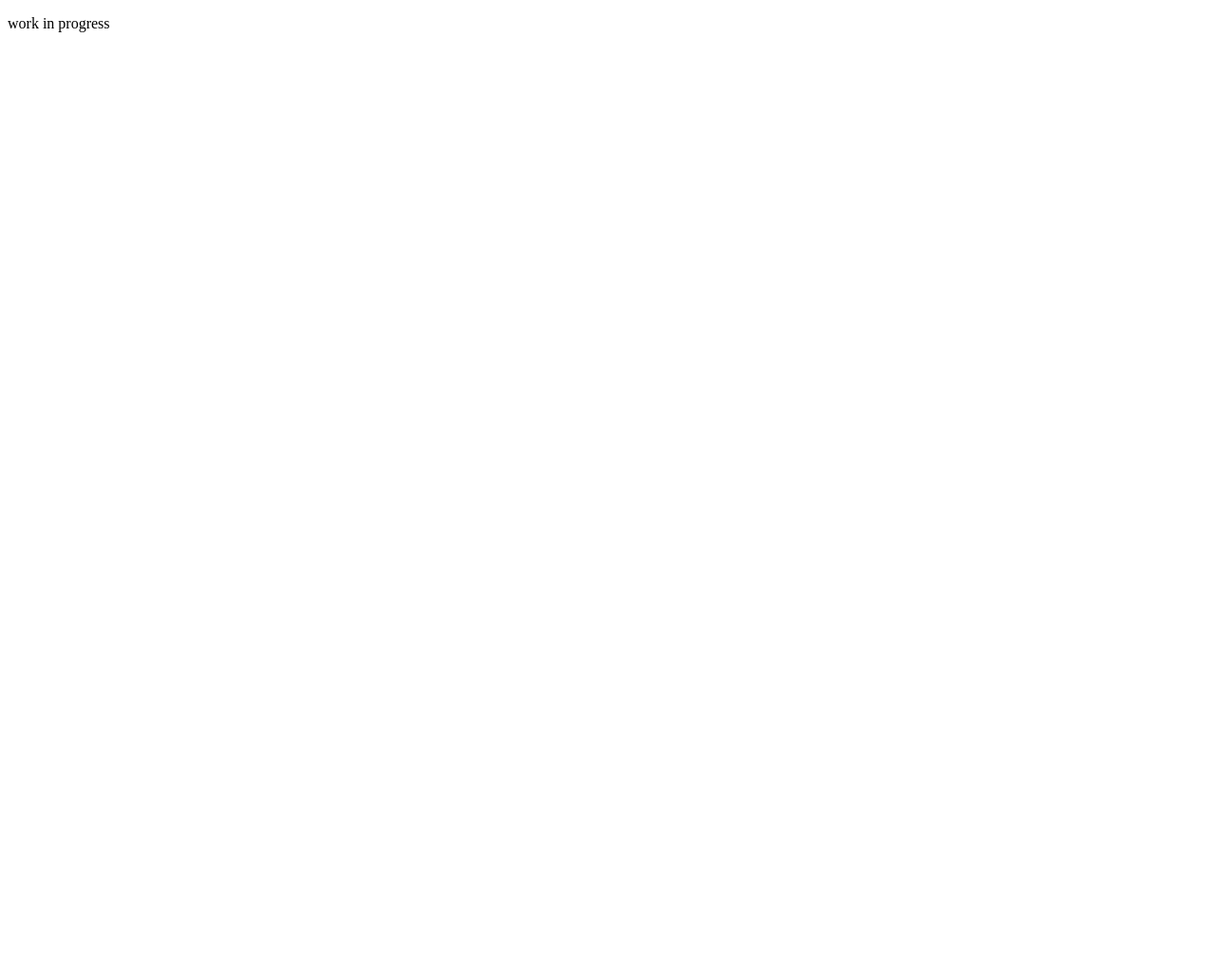
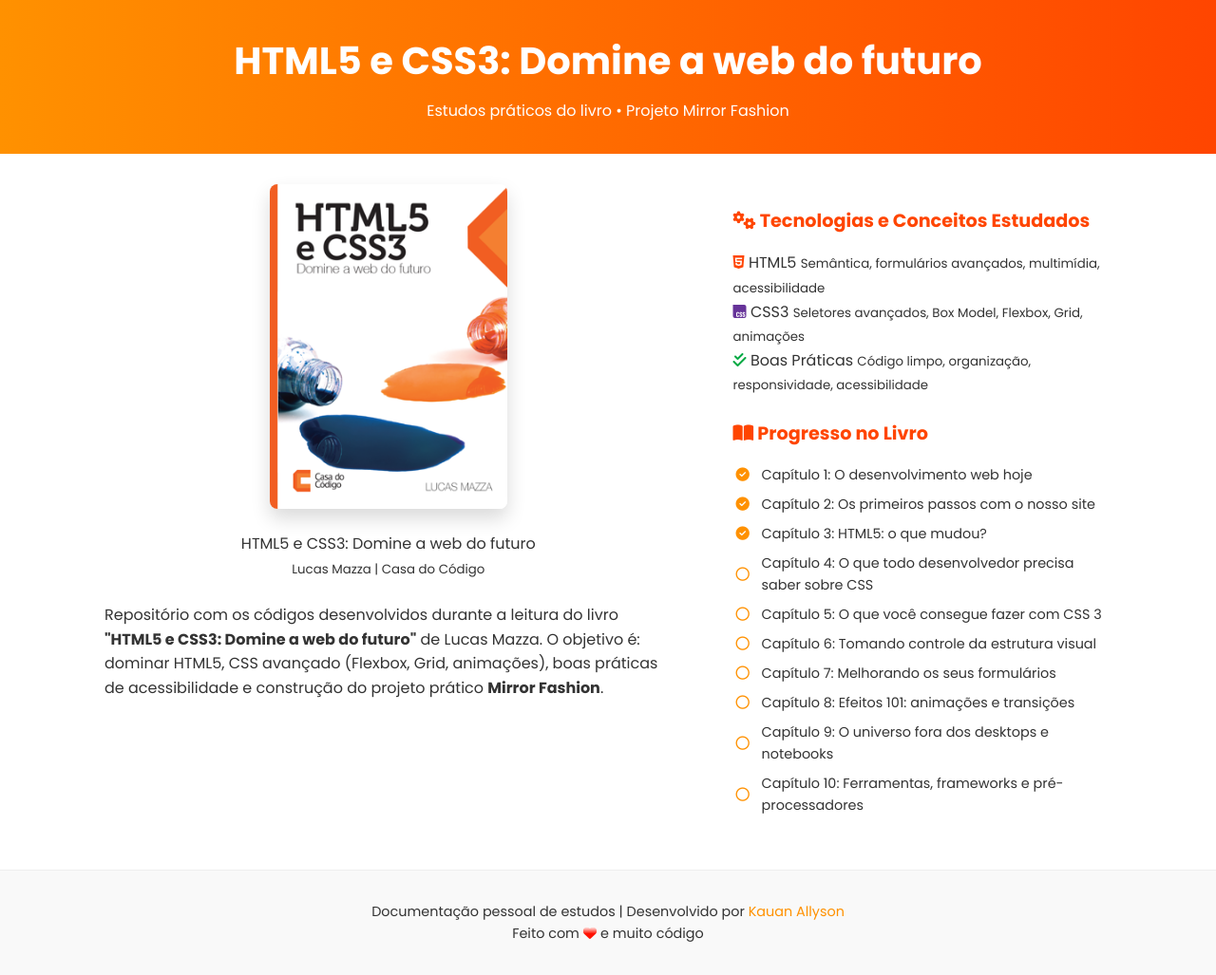
Before and after one commit to kauanallyson/livro-html-css, a plain HTML site: page index.html in a window 1280 px wide. Shown: the whole page at 95% size. Before the commit the page ends 800 px from the top, so only its background shows below. Drawn offline with Linux system fonts and the light colour scheme.

Commit message:
index finalizado

```diff
--- a/index.html
+++ b/index.html
@@ -4,13 +4,109 @@
 <head>
     <meta charset="UTF-8">
     <meta name="viewport" content="width=device-width, initial-scale=1.0">
-    <title>Document</title>
+    <title>Estudos HTML5 e CSS3 - Mirror Fashion</title>
+    <link rel="stylesheet" href="style.css">
+    <link rel="preconnect" href="https://fonts.googleapis.com">
+    <link rel="preconnect" href="https://fonts.gstatic.com" crossorigin>
+    <link href="https://fonts.googleapis.com/css2?family=Poppins:wght@300;400;500;600;700&display=swap"
+        rel="stylesheet">
+    <script src="https://kit.fontawesome.com/2da055be12.js" crossorigin="anonymous"></script>
 </head>
 
+<body>
+    <header class="header">
+        <h1>HTML5 e CSS3: Domine a web do futuro</h1>
+        <p class="subtitle">Estudos práticos do livro • Projeto Mirror Fashion</p>
+    </header>
 
-<body>
-    <!--FAZER LANDING PAGE DE ESTUDOS-->
-    <p>work in progress</p>
+    <main class="grid-container">
+        <article class="book-presentation">
+            <figure class="book-cover">
+                <img class="book-cover-img" src="./cover.png" alt="Capa do Livro HTML5 e CSS3" loading="lazy">
+                <figcaption>HTML5 e CSS3: Domine a web do futuro<br><small>Lucas Mazza | Casa do Código</small>
+                </figcaption>
+            </figure>
+            <p class="book-presentation-text">
+                Repositório com os códigos desenvolvidos durante a leitura do livro
+                <strong>"HTML5 e CSS3: Domine a web do futuro"</strong> de Lucas Mazza.
+                O objetivo é: dominar HTML5, CSS avançado (Flexbox, Grid, animações),
+                boas práticas de acessibilidade e construção do projeto prático
+                <strong>Mirror Fashion</strong>.
+            </p>
+        </article>
+        <article class="extra-info">
+            <h2><i class="fa-solid fa-gears"></i> Tecnologias e Conceitos Estudados</h2>
+            <div>
+                <div>
+                    <i class="fa-brands fa-html5" id="html-logo"></i>
+                    <span>HTML5</span>
+                    <small>Semântica, formulários avançados, multimídia, acessibilidade</small>
+                </div>
+                <div>
+                    <i class="fa-brands fa-css" id="css-logo"></i>
+                    <span>CSS3</span>
+                    <small>Seletores avançados, Box Model, Flexbox, Grid, animações</small>
+                </div>
+                <div>
+                    <i class="fa-solid fa-check-double" id="checkmark"></i>
+                    <span>Boas Práticas</span>
+                    <small>Código limpo, organização, responsividade, acessibilidade</small>
+                </div>
+            </div>
+            <h2><i class="fa-solid fa-book-open"></i> Progresso no Livro</h2>
+            <ul>
+                <li>
+                    <i class="fa-solid fa-circle-check"></i>
+                    Capítulo 1: O desenvolvimento web hoje
+                </li>
+                <li>
+                    <i class="fa-solid fa-circle-check"></i>
+                    Capítulo 2: Os primeiros passos com o nosso site
+                </li>
+                <li>
+                    <i class="fa-solid fa-circle-check"></i>
+                    Capítulo 3: HTML5: o que mudou?
+                </li>
+                <li>
+                    <i class="fa-regular fa-circle"></i>
+                    Capítulo 4: O que todo desenvolvedor precisa saber sobre CSS
+                </li>
+                <li>
+                    <i class="fa-regular fa-circle"></i>
+                    Capítulo 5: O que você consegue fazer com CSS 3
+                </li>
+                <li>
+                    <i class="fa-regular fa-circle"></i>
+                    Capítulo 6: Tomando controle da estrutura visual
+                </li>
+                <li>
+                    <i class="fa-regular fa-circle"></i>
+                    Capítulo 7: Melhorando os seus formulários
+                </li>
+                <li>
+                    <i class="fa-regular fa-circle"></i>
+                    Capítulo 8: Efeitos 101: animações e transições
+                </li>
+                <li>
+                    <i class="fa-regular fa-circle"></i>
+                    Capítulo 9: O universo fora dos desktops e notebooks
+                </li>
+                <li>
+                    <i class="fa-regular fa-circle"></i>
+                    Capítulo 10: Ferramentas, frameworks e pré-processadores
+                </li>
+            </ul>
+        </article>
+    </main>
+
+    <aside></aside>
+
+    <footer>
+        <p>Documentação pessoal de estudos | Desenvolvido por
+            <a href="https://github.com/kauanallyson">Kauan Allyson</a>
+        </p>
+        <p>Feito com <i class="fa-solid fa-heart heart"></i> e muito código</p>
+    </footer>
 </body>
 
 </html>
--- /dev/null
+++ b/style.css
@@ -0,0 +1,144 @@
+@import url('https://fonts.googleapis.com/css2?family=Poppins:wght@300;400;500;600;700&display=swap');
+
+:root {
+    --light-orange: #ff9100;
+    --dark-orange: #ff4500;
+    --light-gray: #f9f9f9;
+}
+
+* {
+    margin: 0;
+    padding: 0;
+    box-sizing: border-box;
+}
+
+body {
+    font-family: "Poppins", Verdana, sans-serif;
+    min-height: 100vh;
+    display: flex;
+    flex-direction: column;
+    line-height: 1.6;
+    color: #333;
+}
+
+.header {
+    background: linear-gradient(270deg, var(--dark-orange) 0%, var(--light-orange) 100%);
+    color: white;
+    text-align: center;
+    padding: 2rem 1rem;
+    margin-bottom: 2rem;
+}
+
+.header h1 {
+    font-size: 2.5rem;
+    margin-bottom: 0.5rem;
+}
+
+.grid-container {
+    max-width: 1100px;
+    margin: 0 auto;
+    padding: 0 20px;
+    display: grid;
+    grid-template-columns: 1.2fr 0.8fr;
+    gap: 4rem;
+    flex: 1;
+}
+
+.book-presentation {
+    display: flex;
+    flex-direction: column;
+    gap: 1.5rem;
+}
+
+.book-cover {
+    text-align: center;
+}
+
+.book-cover-img {
+    max-width: 250px;
+    height: auto;
+    border-radius: 0.5rem;
+    box-shadow: 0 10px 20px rgba(0, 0, 0, 0.15);
+    margin-bottom: 1rem;
+}
+
+.extra-info h2 {
+    font-size: 1.2rem;
+    margin: 1.5rem 0 1rem;
+    color: var(--dark-orange);
+}
+
+#html-logo {
+    color: var(--dark-orange);
+}
+
+#css-logo {
+    color: rebeccapurple;
+}
+
+#checkmark {
+    color: #00a942;
+}
+
+
+.extra-info ul {
+    list-style: none;
+}
+
+.extra-info li {
+    margin-bottom: 0.5rem;
+    display: flex;
+    align-items: center;
+    gap: 10px;
+    font-size: 0.9rem;
+}
+
+.extra-info li i {
+    width: 20px;
+    text-align: center;
+    flex-shrink: 0;
+}
+
+
+.fa-circle,
+.fa-circle-check {
+    color: var(--light-orange);
+}
+
+footer {
+    background-color: var(--light-gray);
+    padding: 2rem 1rem;
+    text-align: center;
+    margin-top: 3rem;
+    border-top: 1px solid #eee;
+    font-size: 0.9rem;
+}
+
+footer a {
+    color: var(--light-orange);
+    text-decoration: none;
+    transition: all 200ms;
+}
+
+footer a:hover {
+    color: var(--dark-orange);
+    text-decoration: none;
+}
+
+.heart {
+    background: linear-gradient(to top, #ff1100 50%, #ffffff 100%);
+    -webkit-background-clip: text;
+    background-clip: text;
+    -webkit-text-fill-color: transparent;
+}
+
+@media (max-width: 768px) {
+    .grid-container {
+        grid-template-columns: 1fr;
+        gap: 2rem;
+    }
+
+    .header h1 {
+        font-size: 2rem;
+    }
+}
```
Also changed, not shown: 1 other file.
